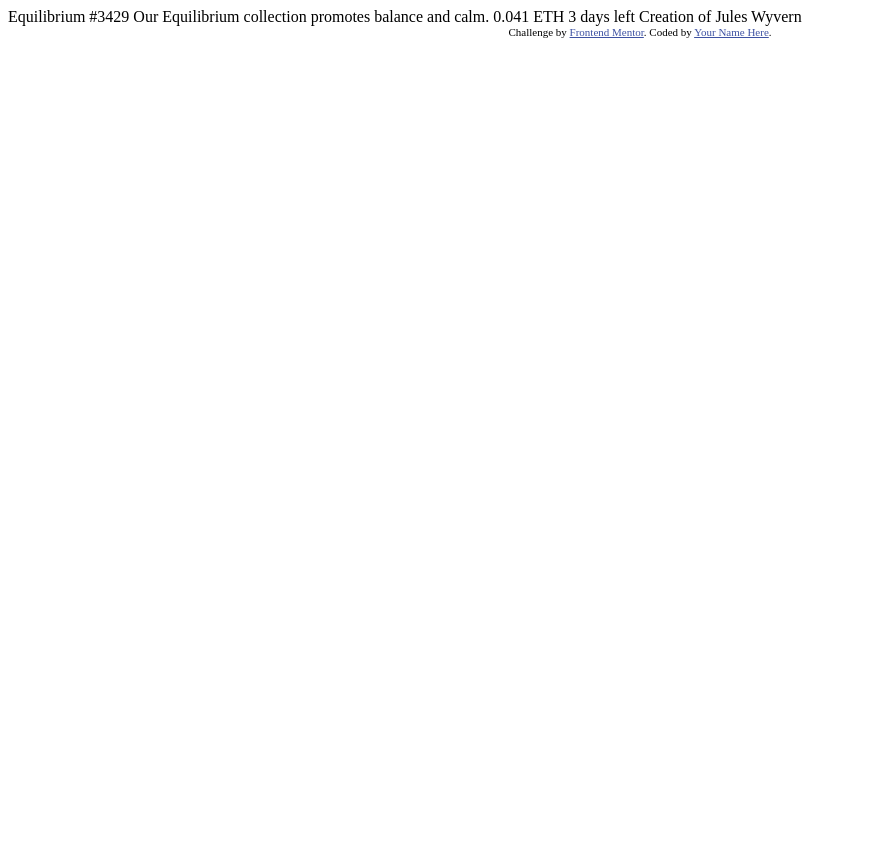
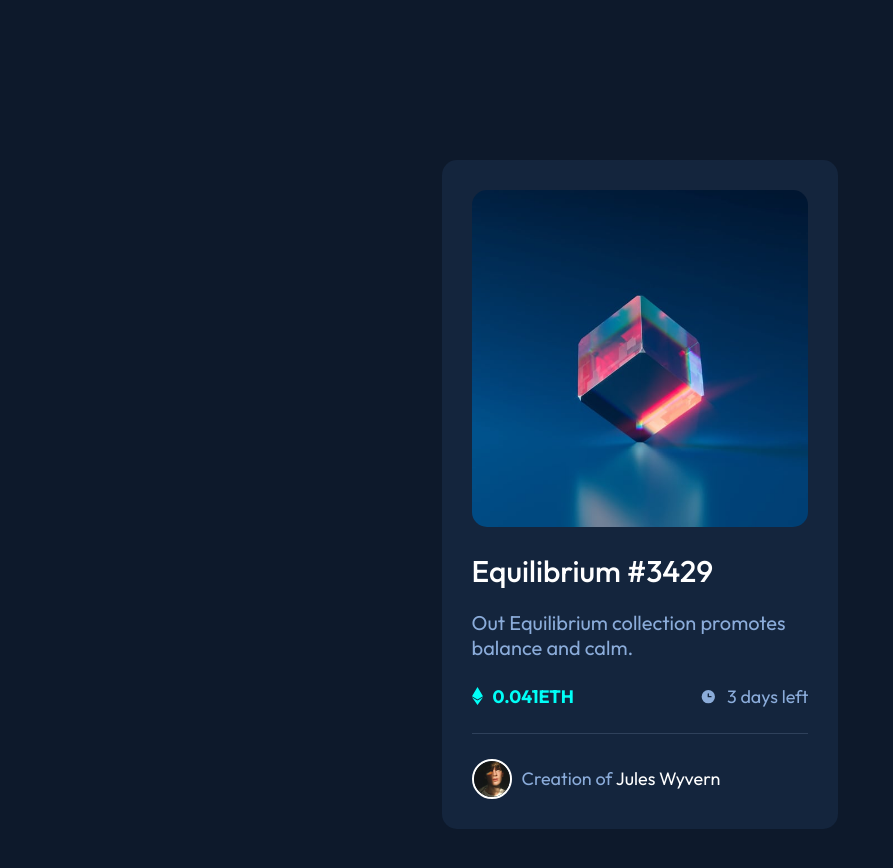
Before and after one commit to Remybacardi/NFT, a website: page index.html in a window 1280 px wide. Shown: the whole page, without its empty margins (0-893 px from the left). Before the commit the page ends 800 px from the top, so only its background shows below. Drawn offline with Linux system fonts and the light colour scheme.

Commit message:
finished

```diff
--- a/index.html
+++ b/index.html
@@ -5,6 +5,12 @@
   <meta name="viewport" content="width=device-width, initial-scale=1.0"> <!-- displays site properly based on user's device -->
 
   <link rel="icon" type="image/png" sizes="32x32" href="./images/favicon-32x32.png">
+  <link rel="stylesheet" href="css/style.css">
+
+
+  <link rel="preconnect" href="https://fonts.googleapis.com">
+<link rel="preconnect" href="https://fonts.gstatic.com" crossorigin>
+<link href="https://fonts.googleapis.com/css2?family=Outfit:wght@100..900&display=swap" rel="stylesheet">
 
   <title>Frontend Mentor | NFT preview card component</title>
 
@@ -15,19 +21,43 @@
   </style>
 </head>
 <body>
+<header></header>
+<main>
+  <div class="card">
+  <heading class="heading">
+    <img src="images/image-equilibrium.jpg" alt="equilibrium photo" class="main_photo">
+    <div class="overlay">
+      <img src="images/icon-view.svg" alt="eye" class="eye-icon">
+    </div>
+  </heading>
 
-  Equilibrium #3429
+  <div class="heading_textbox">
+    <h3 class="heading_primary">Equilibrium #3429</h3>
+    <p class="heading_paragraph">Out Equilibrium collection promotes balance and calm.</p>
+  </div>
 
-  Our Equilibrium collection promotes balance and calm.
+  <div class="secondary_textbox">
+    <div class="eth-price">
+      <img src="images/icon-ethereum.svg" alt="eth-logo">
+      <p>0.041ETH</p>
+    </div>
 
-  0.041 ETH
-  3 days left
+    <div class="days-left">
+      <img src="images/icon-clock.svg" alt="clock-image">
+      <p>3 days left</p>
+    </div>
+  </div>
 
-  Creation of Jules Wyvern
+  <hr>
 
-  <div class="attribution">
-    Challenge by <a href="https://www.frontendmentor.io?ref=challenge" target="_blank">Frontend Mentor</a>.
-    Coded by <a href="#">Your Name Here</a>.
+  <div class="footer">
+    <img src="images/image-avatar.png" alt="profile photo" class="profile-picture">
+    <p>Creation of <span>Jules Wyvern</span></p>
   </div>
+</div>
+</main>
+
+
+
 </body>
 </html>
--- /dev/null
+++ b/sass/main.scss
@@ -0,0 +1,211 @@
+// ### Primary
+
+// - Soft blue: hsl(215, 51%, 70%)
+// - Cyan: hsl(178, 100%, 50%)
+
+// ### Neutral
+
+// - Very dark blue (main BG): hsl(217, 54%, 11%)
+// - Very dark blue (card BG): hsl(216, 50%, 16%)
+// - Very dark blue (line): hsl(215, 32%, 27%)
+// - White: hsl(0, 0%, 100%)
+
+:root {
+  --color-primary-blue: rgb(139, 172, 218);
+  --color-primary-cyan: rgb(0, 255, 247);
+
+  --color-blue-bg: rgb(13, 25, 43);
+  --color-blue-cardbg: rgb(20, 37, 61);
+  --color-blue-line: rgb(47, 65, 91);
+
+  --color-white: rgb(255, 255, 255);
+}
+
+* {
+  margin: 0;
+  padding: 0;
+}
+
+*,
+*::before,
+*::after {
+  box-sizing: inherit;
+}
+
+html {
+  box-sizing: border-box;
+  font-size: 62.5%;
+}
+
+body {
+  font-family: outfit, sans-serif;
+  background-color: var(--color-blue-bg);
+}
+
+main {
+  max-width: 144rem;
+  margin: 0 auto;
+}
+
+.card {
+  margin: 20vh auto;
+  max-width: 20vw;
+  padding: 3rem;
+  background-color: var(--color-blue-cardbg);
+  border-radius: 1.5rem;
+  display: flex;
+  flex-direction: column;
+  gap: 2.5rem;
+
+  @media  (max-width: 100rem) {
+    max-width: 23vw;
+  }
+
+  @media  (max-width: 90rem) {
+    max-width: 26vw;
+  }
+
+  @media  (max-width: 85rem) {
+    max-width: 29vw;
+  }
+
+  @media  (max-width: 80rem) {
+    max-width: 31vw;
+  }
+
+  @media  (max-width: 75rem) {
+    max-width: 34vw;
+  }
+
+  @media  (max-width: 60rem) {
+    max-width: 36vw;
+  }
+
+  @media  (max-width: 55rem) {
+    max-width: 39vw;
+    padding: 2rem;
+  }
+
+  @media  (max-width: 50rem) {
+    max-width: 80%;
+  }
+}
+
+
+.heading {
+  // background-color: var(--color-primary-cyan);
+  // object-fit: cover;
+  // z-index: 10;
+  position: relative;
+}
+
+.overlay {
+  position: absolute;
+  top: 0;
+  left: 0;
+  width: 100%;
+  height: 100%;
+  border-radius: 2rem;
+  background-color: var(--color-primary-cyan);
+  opacity: 0%;
+  transition: all 0.5s;
+
+  &:hover {
+    opacity: 50%;
+  }
+}
+
+.eye-icon {
+  position: absolute;
+  top: 50%;
+  left: 50%;
+  transform: translate(-50%, -50%);
+}
+
+.main_photo {
+  max-width: 100%;
+  border-radius: 1.5rem;
+  display: block;
+}
+
+.heading_textbox {
+  display: flex;
+  flex-direction: column;
+  gap: 2rem;
+}
+
+.heading_primary {
+  font-size: 3rem;
+  font-weight: 500;
+  color: var(--color-white);
+  transition: all 0.5s;
+
+  &:hover {
+    color: var(--color-primary-cyan);
+  }
+}
+
+.heading_paragraph {
+  font-size: 2rem;
+  color: var(--color-primary-blue);
+}
+
+.secondary_textbox {
+  display: flex;
+  justify-content: space-between;
+}
+
+.eth-price {
+  display: flex;
+  justify-content: center;
+  align-items: center;
+  gap: 1rem;
+
+  font-size: 1.8rem;
+  font-weight: 700;
+  color: var(--color-primary-cyan);
+}
+
+.days-left {
+  display: flex;
+  justify-content: center;
+  align-items: center;
+  gap: 1rem;
+
+  font-size: 1.8rem;
+  font-weight: 400;
+  color: var(--color-primary-blue);
+}
+
+hr {
+  height: 1px;
+  color: var(--color-blue-line);
+  background-color: var(--color-blue-line);
+  border: none;
+}
+
+.footer {
+  display: flex;
+  align-items: center;
+  gap: 1rem;
+}
+
+.profile-picture {
+  width: 4rem;
+  border: 0.2rem solid var(--color-white);
+  border-radius: 50%;
+}
+
+.footer p {
+  font-size: 1.8rem;
+  color: var(--color-primary-blue);
+}
+
+.footer span {
+  color: var(--color-white);
+  transition: all 0.5s;
+
+  &:hover {
+    color: var(--color-primary-cyan);
+  }
+}
```
Also changed, not shown: package.json (added, +34 -0 lines), css/style.css (added), sass/main.css (added), 1 other file.
